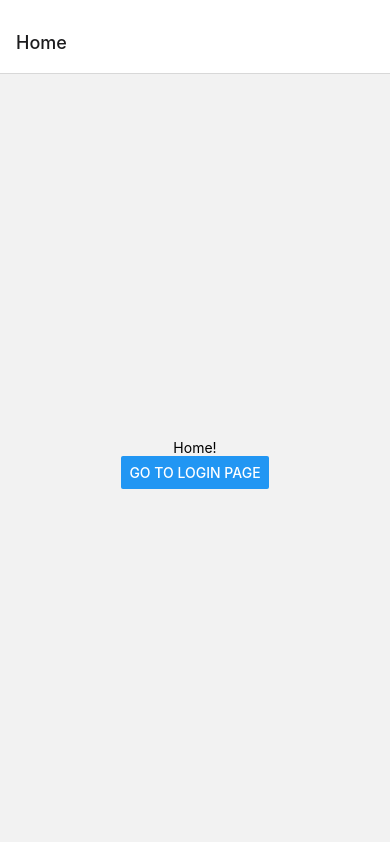
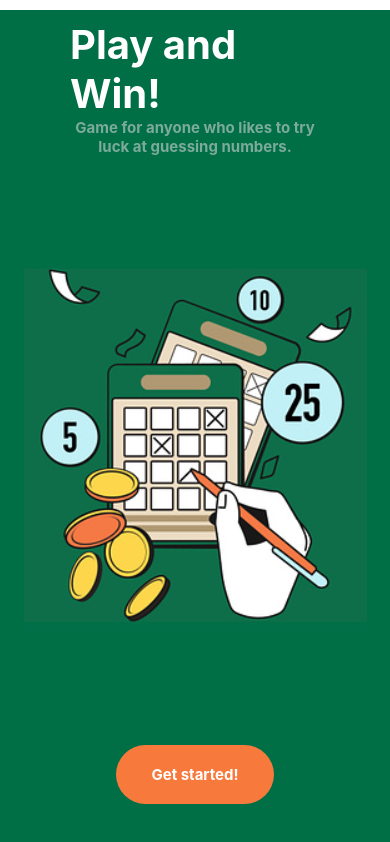
Before and after one commit to SebCasVil/ProgramacionMovilSCV, a React Native app in the folder FirstProject/: screen /Home in a window 390 px wide. Built offline with nearby package versions, Linux system fonts and the light colour scheme.

Commit message:
Unidad2 Tarea6 - Completo

```diff
--- a/FirstProject/App.js
+++ b/FirstProject/App.js
@@ -17,12 +17,14 @@ export default function App() {
           <Stack.Navigator initialRouteName='Home' or>
             <Stack.Screen
               name='Home'
-              component={HomeScreen}/>
+              component={HomeScreen}
+              options={{headerShown: false}}
+              />
             <Stack.Screen
               name='Login'
               component={LoginScreen}
-              options={({navigation}) => ({
-                header: () => <CustomHeader text={"HEADER CUSTOM"} navigation={navigation}/>,
+              options={({navigation, route}) => ({
+                header: () => <CustomHeader text={route.params.text} text2={route.params.text2} navigation={navigation}/>,
               })}/>
           </Stack.Navigator>
       </View>
--- a/FirstProject/assets/index.jsx
+++ b/FirstProject/assets/index.jsx
@@ -5,5 +5,6 @@ export const COLORS = {
 
 export const IMAGES ={
     sun: require('./sun.jpg'),
-    backgroundSun: require('./retro.jpg')
+    backgroundSun: require('./retro.jpg'),
+    homeImage: require('./Home.png')
 }
--- a/FirstProject/src/components/CustomHeader.jsx
+++ b/FirstProject/src/components/CustomHeader.jsx
@@ -1,13 +1,15 @@
 import React from "react";
 import { StyleSheet, Text, View } from "react-native";
-import { COLORS } from "../../assets";
 import { Ionicons } from '@expo/vector-icons';
 
-const CustomHeader = ({text, navigation }) => {
+const CustomHeader = ({text, text2, navigation }) => {
     return(
         <View style={styles.container}>
-            <Ionicons name="arrow-back" size={24} color="white" onPress={() => navigation.goBack()}/>
-            <Text style={{color:'white', }}>{text}</Text>
+            <Ionicons name="arrow-back" size={24} color="black" onPress={() => navigation.goBack()}/>
+            <View style={{alignItems: 'center', marginLeft: 50}}>
+                <Text style={{color:'black', fontSize: 30, fontWeight: 'bold' }}>{text}</Text>
+                <Text style={{color:'black', }}>{text2}</Text>
+            </View>
         </View>
     )
 }
@@ -17,10 +19,8 @@ const styles = StyleSheet.create({
         flexDirection: 'row',
         borderRadius: 5,
         alignItems: 'center',
-        justifyContent: 'space-between',
-        backgroundColor: '#2A0139',
-        borderColor: COLORS.borderColor,
-        borderWidth: 1,
+        justifyContent: 'flex-start',
+        backgroundColor: '#ECDCC2',
         padding: 20
 
     },
--- a/FirstProject/src/screens/HomeScreen.jsx
+++ b/FirstProject/src/screens/HomeScreen.jsx
@@ -1,12 +1,19 @@
-import {Button, StyleSheet, Text, View } from 'react-native';
+import {Image, StyleSheet, Text, TouchableOpacity, View } from 'react-native';
 import Constants from 'expo-constants';
 import 'react-native-gesture-handler';
+import { IMAGES } from '../../assets';
 
 export default function HomeScreen({navigation}) {
   return (
     <View style={styles.container}>
-        <Text>Home!</Text>
-        <Button title='Go to login page' onPress={() => navigation.navigate('Login', {name: 'Kir'})}/>
+      <View>
+        <Text style={{fontWeight: 'bold', color: 'white', fontSize: 40, width: 250}}>Play and Win!</Text>
+        <Text style={{fontWeight: 'bold', color: '#7CAB9A', fontSize: 15, width: 250, textAlign:'center'}}>Game for anyone who likes to try luck at guessing numbers.</Text>
+      </View>
+      <Image source={IMAGES.homeImage}/>
+      <TouchableOpacity style={styles.button} onPress={() => navigation.navigate('Login', {text: '$234 000 000', text2: 'UroMillions'})}>
+          <Text style={{fontWeight: 'bold', color: 'white', fontSize: 15}}>Get started!</Text>
+      </TouchableOpacity>
     </View>
   );
 }
@@ -16,6 +23,17 @@ const styles = StyleSheet.create({
     height: '100%',
     paddingTop: Constants.statusBarHeight+10,
     alignItems: 'center',
+    justifyContent: 'space-between',
+    backgroundColor: '#016F45',
+    padding: 20,
+    paddingBottom: 40
+  },
+  button: {
+    backgroundColor: '#F7793C',
+    paddingVertical: 20,
+    paddingHorizontal: 35,
+    borderRadius: 30,
+    alignItems: 'center',
     justifyContent: 'center',
-  },
+  }
 });
--- a/FirstProject/src/screens/LoginScreen.jsx
+++ b/FirstProject/src/screens/LoginScreen.jsx
@@ -1,15 +1,68 @@
-import {StyleSheet, Text, View } from 'react-native';
+import {StyleSheet, Text, View, TouchableOpacity } from 'react-native';
 import Constants from 'expo-constants';
 import 'react-native-gesture-handler';
 import { createStackNavigator } from '@react-navigation/stack';
+import { AntDesign } from '@expo/vector-icons';
 
 export default function LoginScreen({navigation, route}) {
-  console.log(route)
-  const {name} = route.params
+  const bola = (numero) => {
+    return(
+      <View style={styles.bola}>
+        <Text style={{fontWeight: 'bold'}}>{numero}</Text>
+      </View>
+    )
+  }
+
+  const cuadrado = ({text1, text2, active}) => {
+    return(
+      <View style={styles.cuadrado}>
+        <View style={{gap: 10,}}>
+          <Text style={{fontSize: 15, fontWeight: 'bold', color: '#858585'}}>{text1}</Text>
+          <Text style={{fontSize: 20, fontWeight: 'bold'}}>{text2}</Text>
+        </View>
+        <View style={{alignItems: 'flex-end'}}>
+          <AntDesign name={active ? "checkcircle" : "checkcircleo"} size={24} color={active ? "#F87A39" : "#908C8A"} />
+        </View>
+      </View>
+    )
+  }
   return (
     <View style={styles.container}>
-        <Text>Login!</Text>
-        <Text>{name}</Text>
+      <View style={{gap: 5, alignItems: 'center'}}>
+        <View style={styles.first}>
+            <View style={{flexDirection: 'row', alignItems: 'center', gap: 10}}>
+              <AntDesign name="calendar" size={24} color="black" />
+              <Text style={{fontWeight: 'bold'}}>Today</Text>
+            </View>
+            <View style={{flexDirection: 'row', alignItems: 'center', gap: 10}}>
+              <AntDesign name="clockcircleo" size={24} color="black" />
+              <Text style={{fontWeight: 'bold'}}>10:11:00</Text>
+            </View>
+          </View>
+
+          <View style={styles.second}>
+            <View style={{flexDirection: 'row', justifyContent: 'space-between'}}>
+              <Text style={{fontWeight: 'bold', color: 'white'}}>Ticket 1</Text>
+              <AntDesign name="reload1" size={24} color="#A2BFB5" />
+            </View>
+            <View style={{flexDirection: 'row', gap: 10}}>
+              {bola(1)}
+              {bola(7)}
+              {bola(14)}
+              {bola(16)}
+              {bola(19)}
+            </View>
+          </View>
+          <View>
+            <View style={{flexDirection: 'row', gap: 10}}>
+              {cuadrado({text1:'Rate type',text2:'One time bet', active: true})}
+              {cuadrado({text1:'Rate type',text2:'Subscription', active: false})}
+            </View>
+          </View>
+      </View>
+      <TouchableOpacity style={styles.button} >
+          <Text style={{fontWeight: 'bold', color: 'white', fontSize: 15}}>Watch Results</Text>
+      </TouchableOpacity>
     </View>
   );
 }
@@ -19,6 +72,48 @@ const styles = StyleSheet.create({
     height: '100%',
     paddingTop: Constants.statusBarHeight+10,
     alignItems: 'center',
-    justifyContent: 'center'
+    justifyContent: 'space-between',
+    backgroundColor: '#ECDCC2',
+    padding: 10,
   },
+  first: {
+    backgroundColor: '#E2CEAB',
+    borderRadius: 20,
+    flexDirection: 'row',
+    gap: 20,
+    padding: 20,
+    width: 250,
+    alignItems: 'center',
+    justifyContent: 'center',
+  },
+  second: {
+    backgroundColor: '#016F48',
+    borderRadius: 20,
+    padding: 20,
+    gap: 10
+  },
+  bola:{
+    backgroundColor: '#FFD73A',
+    borderRadius: 30,
+    padding: 10,
+    alignItems: 'center',
+    justifyContent: 'center',
+    height: 50,
+    width: 50
+  },
+  cuadrado:{
+    backgroundColor: 'white',
+    padding: 20,
+    borderRadius: 20,
+    height: 170,
+    justifyContent: 'space-between'
+  },
+  button: {
+    backgroundColor: '#016F48',
+    paddingVertical: 20,
+    paddingHorizontal: 35,
+    borderRadius: 30,
+    alignItems: 'center',
+    justifyContent: 'center',
+  }
 });
```
Also changed, not shown: FirstProject/assets/Home.png (added).
